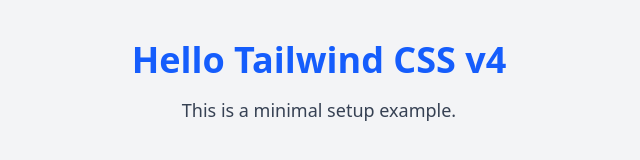
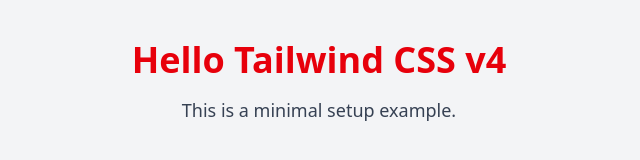
Before and after one commit to mandz0409/maynardmenodin-dev, a website: page src/index.html in a window 1280 px wide. Shown: the whole page, without its empty margins (321-961 px from the left). Drawn offline with nearby package versions, Linux system fonts and the light colour scheme; files that its build step writes are made by us from their sources.

Commit message:
text red

```diff
--- a/src/index.html
+++ b/src/index.html
@@ -7,7 +7,7 @@
   <link href="output.css" rel="stylesheet" />
 </head>
 <body class="bg-gray-100 p-10 text-center">
-  <h1 class="text-4xl font-bold text-blue-600 mb-4">Hello Tailwind CSS v4</h1>
+  <h1 class="text-4xl font-bold text-red-600 mb-4">Hello Tailwind CSS v4</h1>
   <p class="text-lg text-gray-700">This is a minimal setup example.</p>
 </body>
 </html>
```
